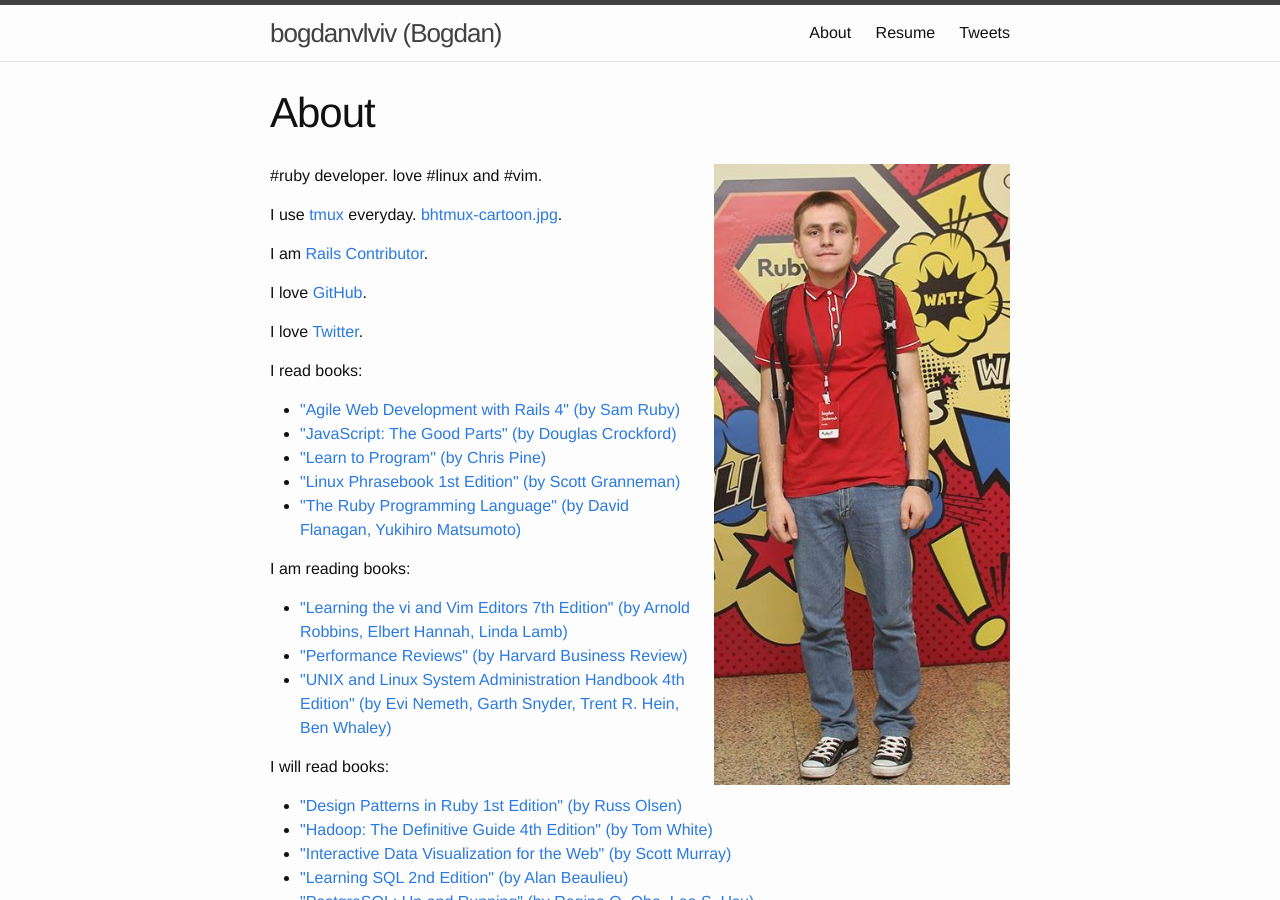
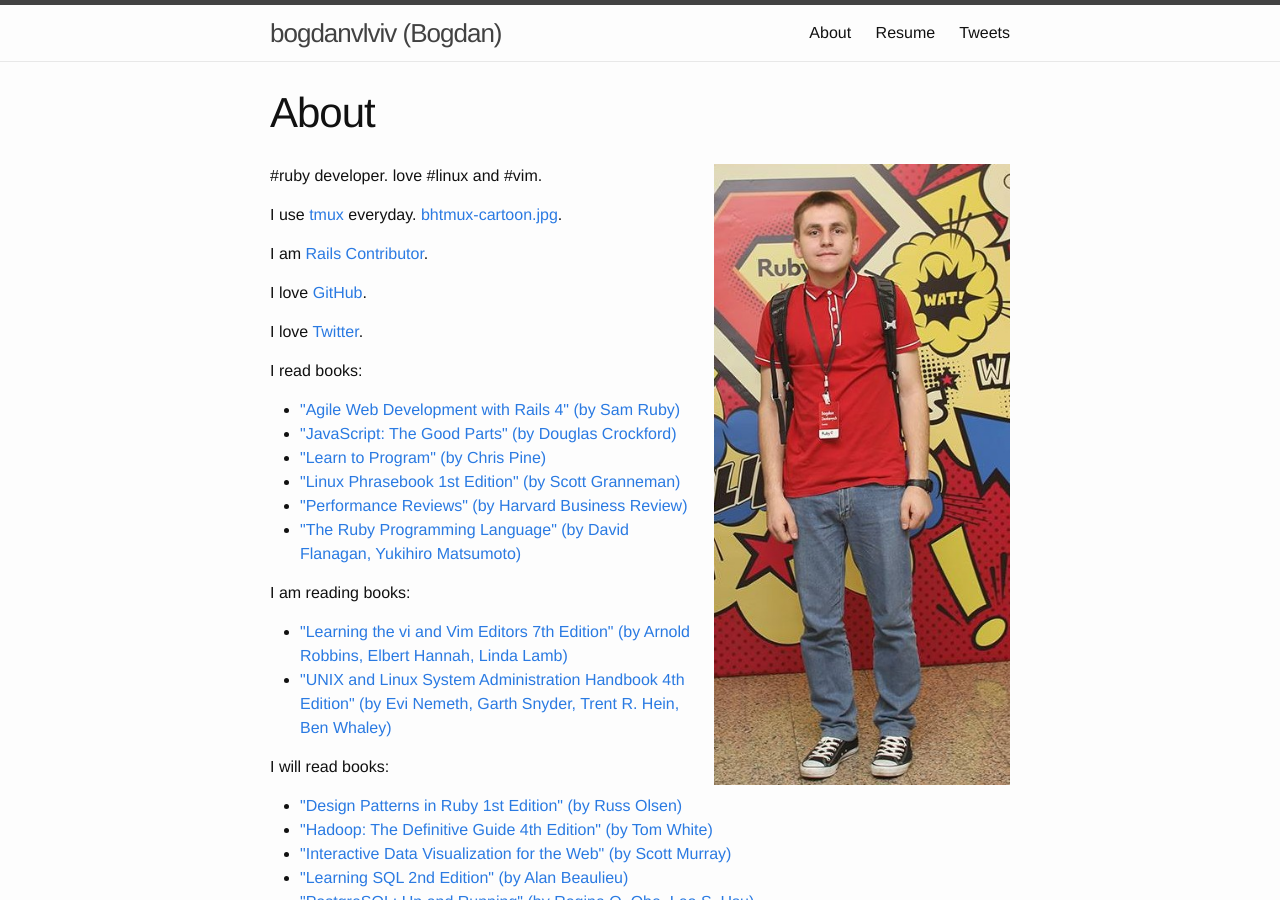
Before and after one commit to crowdpro3/bogdanvlviv.github.io, a Jekyll site: the page built from about.html, in a window 1280 px wide and 900 px high. Built offline with Jekyll 4.4.1, drawn with Linux system fonts in a browser that asks for light colours; comment, search, counter and statistics services are not loaded; part of the change alters nothing that is shown.

```diff
--- a/about.html
+++ b/about.html
@@ -50,6 +50,11 @@ permalink: /about.html
     </a>
   </li>
   <li>
+    <a href="https://www.amazon.com/Performance-Reviews-HBR-20-Minute-Manager-ebook/dp/B00O92Q6FS" target="_blank">
+      "Performance Reviews" (by Harvard Business Review)
+    </a>
+  </li>
+  <li>
     <a href="http://shop.oreilly.com/product/9780596516178.do" target="_blank">
       "The Ruby Programming Language" (by David Flanagan, Yukihiro Matsumoto)
     </a>
@@ -63,11 +68,6 @@ permalink: /about.html
   <li>
     <a href="http://shop.oreilly.com/product/9780596529833.do" target="_blank">
       "Learning the vi and Vim Editors 7th Edition" (by Arnold Robbins, Elbert Hannah, Linda Lamb)
-    </a>
-  </li>
-  <li>
-    <a href="https://www.amazon.com/Performance-Reviews-HBR-20-Minute-Manager-ebook/dp/B00O92Q6FS" target="_blank">
-      "Performance Reviews" (by Harvard Business Review)
     </a>
   </li>
   <li>
```
